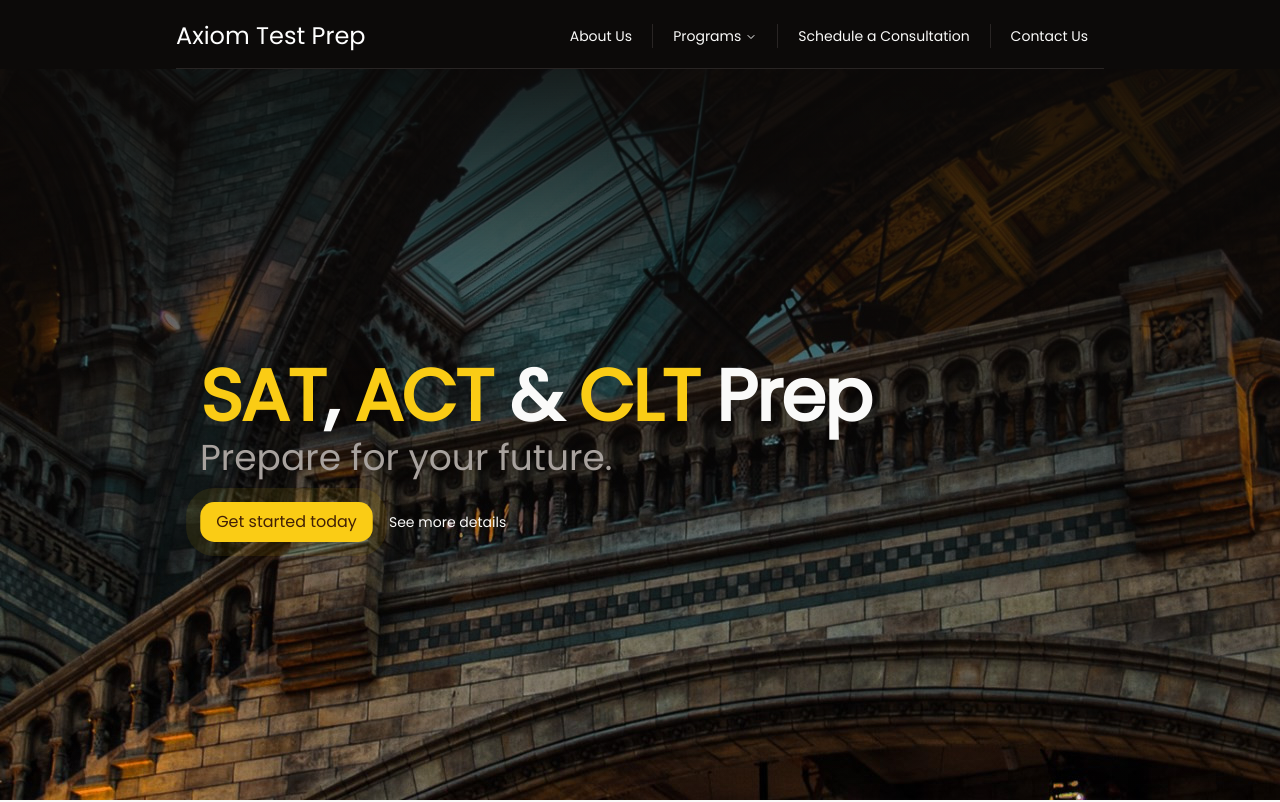
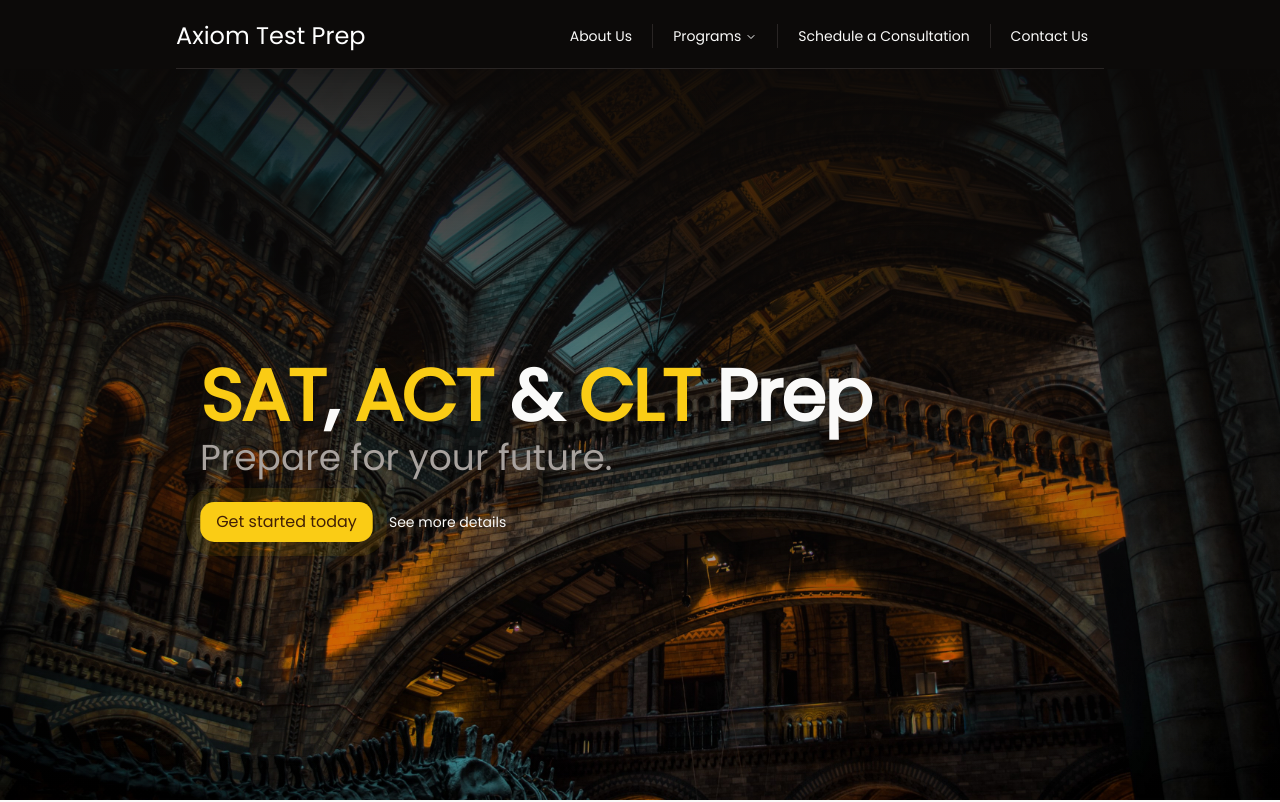
Before and after one commit to aaronzygala/tutoring_site, a Next.js app: page / in a window 1280 px wide. Shown: the top 802 px of the page. Built offline with nearby package versions, Linux system fonts and the light colour scheme.

Commit message:
Fixing image alignment in deployment

```diff
--- a/src/app/about-us/page.tsx
+++ b/src/app/about-us/page.tsx
@@ -19,11 +19,11 @@ export default function ContactUs() {
         <Image
           src={booksImage}
           alt="Bookcase Image"
-          className="absolute top-0 w-full h-full object-fill z-0"
-          priority
-          quality={100}
+          className="absolute top-0 w-full h-full object-cover z-0"
+          // priority
+          // quality={100}
         />
-        <div className="relative backdrop-blur-sm bg-gradient-to-t from-background to-transparent min-h-screen overflow-hidden z-10 flex flex-col items-left lg:px-44 pt-4">
+        <div className="relative backdrop-blur-0 bg-gradient-to-b from-background to-transparent min-h-screen overflow-hidden z-10 flex flex-col items-left lg:px-44 pt-4">
           <div className="mt-24">
             <Card className="border-none bg-transparent shadow-none">
               <div className="flex flex-col items-left">
--- a/src/app/contact-us/page.tsx
+++ b/src/app/contact-us/page.tsx
@@ -21,13 +21,13 @@ export default function ContactUs() {
         <Image
           src={libraryImage}
           alt="Library Image"
-          className="absolute top-0 w-full h-full object-fill z-0"
-          priority
-          quality={100}
+          className="absolute top-0 w-full h-full object-none z-0"
+          // priority
+          // quality={100}
         />
         <div className="min-h-screen">
 
-        <div className="relative backdrop-blur-sm bg-gradient-to-t from-background to-transparent min-h-screen overflow-hidden z-10 flex flex-col items-left lg:px-44 pt-4">
+        <div className="relative backdrop-blur-0 bg-gradient-to-b from-background to-transparent min-h-screen overflow-hidden z-10 flex flex-col items-left lg:px-44 pt-4">
           <div className="mt-24">
             <Card className="border-none bg-transparent shadow-none">
               <div className="flex flex-col items-left">
--- a/src/app/page.tsx
+++ b/src/app/page.tsx
@@ -9,9 +9,7 @@ import {
   CardDescription
 } from "@/components/ui/card";
 import { Button } from "@/components/ui/button";
-import booksImage from "@/assets/books.jpg";
 import museumImage from "@/assets/museum.jpg";
-import libraryImage from "@/assets/library.jpg";
 
 import { IncentiveSection } from "@/components/landing-page-sections/company-incentives";
 import { HowItWorks } from "@/components/landing-page-sections/how-it-works";
@@ -21,15 +19,12 @@ import { PricingSection } from "@/components/landing-page-sections/pricing-secti
 
 export default function Home() {
   return (
-    <main className="">
-      <Image
-        src={museumImage}
-        alt="Bookcase Image"
-        className="absolute top-0 w-full h-full object-none z-0"
-        priority
-        quality={100}
-      />
-      <div className="relative backdrop-blur-0 bg-gradient-to-b from-background to-transparent min-h-screen overflow-hidden z-10">
+    <main className="relative min-h-screen">
+      <div
+        className="relative min-h-screen bg-cover bg-center"
+        style={{ backgroundImage: `url(${museumImage.src})` }}
+      >
+        <div className="backdrop-blur-0 bg-gradient-to-b from-background to-transparent min-h-screen overflow-hidden">
           <div className="flex flex-col items-left lg:px-44 pt-4">
             <div className="mt-80">
               <Card className="border-none bg-transparent shadow-none">
@@ -57,6 +52,7 @@ export default function Home() {
             </div>
           </div>
         </div>
+      </div>
       <IncentiveSection />
       <Separator className="bg-primary h-1 w-[80%] ml-auto mr-auto" />
       <HowItWorks />
```
Lines whose indentation alone changed are shown as unchanged.
